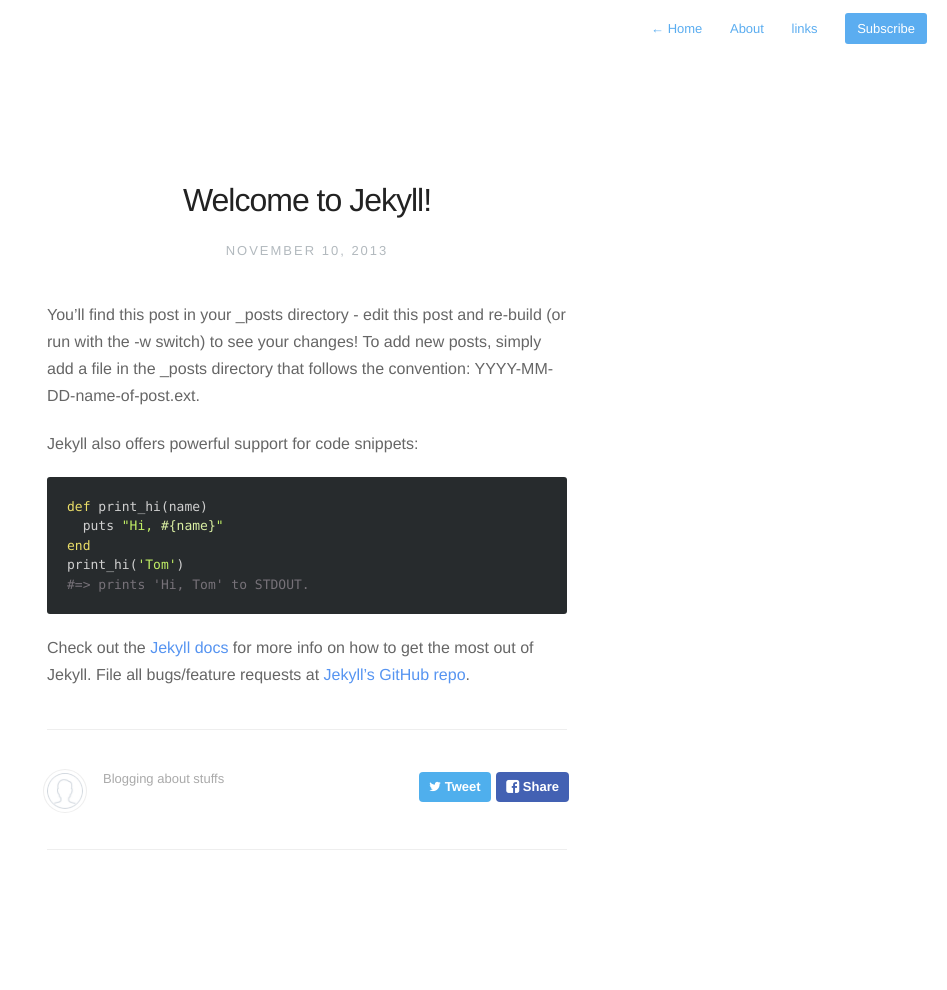
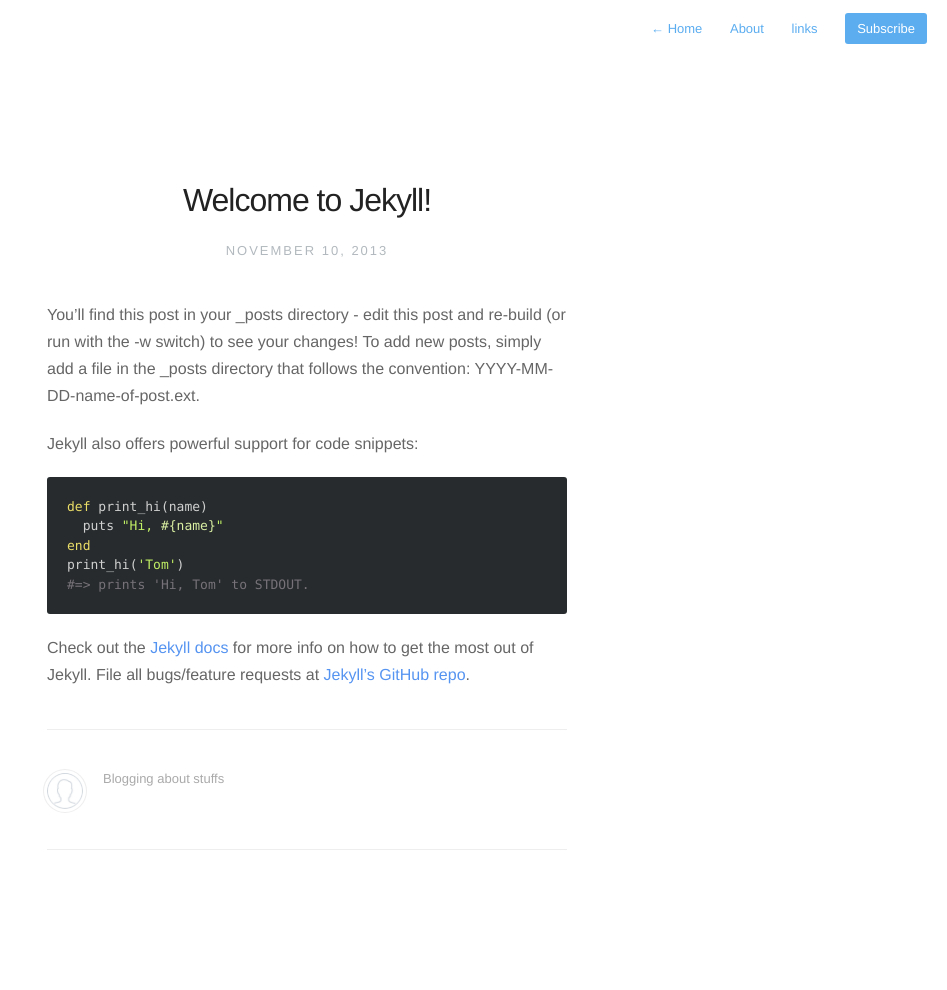
Before and after one commit to YiPianYe/icp, a Jekyll site: the page built from _posts/2013-11-10-welcome-to-jekyll.markdown, in a window 1280 px wide. Shown: the whole page, without its empty margins (333-1280 px from the left). Built offline with Jekyll 4.4.1, drawn with Linux system fonts in a browser that asks for light colours; nearby versions of some CDN libraries.

Commit message:
Update share.html

```diff
--- a/_includes/share.html
+++ b/_includes/share.html
@@ -1,4 +1,5 @@
-<a class="twitter" href="https://twitter.com/intent/tweet?text={{ site.domain_name }}{{ page.url }} - {{page.title}} by @{{ site.authorTwitter }}"><span class="icon-twitter"> Tweet</span></a>
+<!-- 分享 -->
+<!-- <a class="twitter" href="https://twitter.com/intent/tweet?text={{ site.domain_name }}{{ page.url }} - {{page.title}} by @{{ site.authorTwitter }}"><span class="icon-twitter"> Tweet</span></a>
 
 <a class="facebook" href="#" onclick="
     window.open(
@@ -6,4 +7,5 @@
       'facebook-share-dialog',
       'width=626,height=436');
     return false;"><span class="icon-facebook-rect"> Share</span>
-</a>
+</a> -->
+<!-- 分享结束 -->
```
